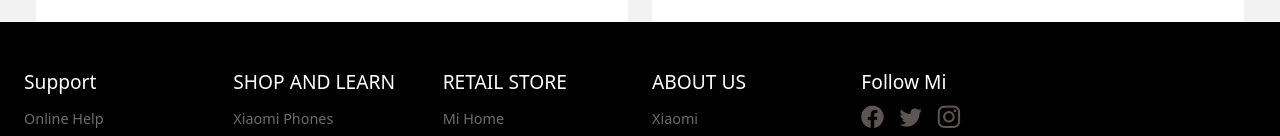
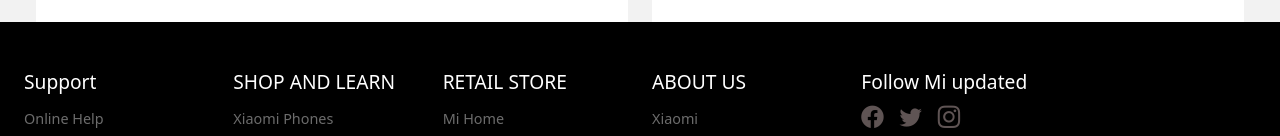
Before and after one commit to aakshaik/mi, a plain HTML site: page index.html in a window 1280 px wide. Shown: the part 1256-1392 px from the top of the page. Drawn offline with nearby package versions, Linux system fonts and the light colour scheme; files whose address does not match are found by name.

Commit message:
footer updated

```diff
--- a/index.html
+++ b/index.html
@@ -354,7 +354,7 @@ Up to 60% Off
                 </ul>
               </div>
               <div class="col-md-4 ">
-                <h6>Follow Mi</h6>
+                <h6>Follow Mi updated</h6>
                 <div class="footer-social-icons">
                   <a href="#">
                     <i class="bi bi-facebook"></i>
```
